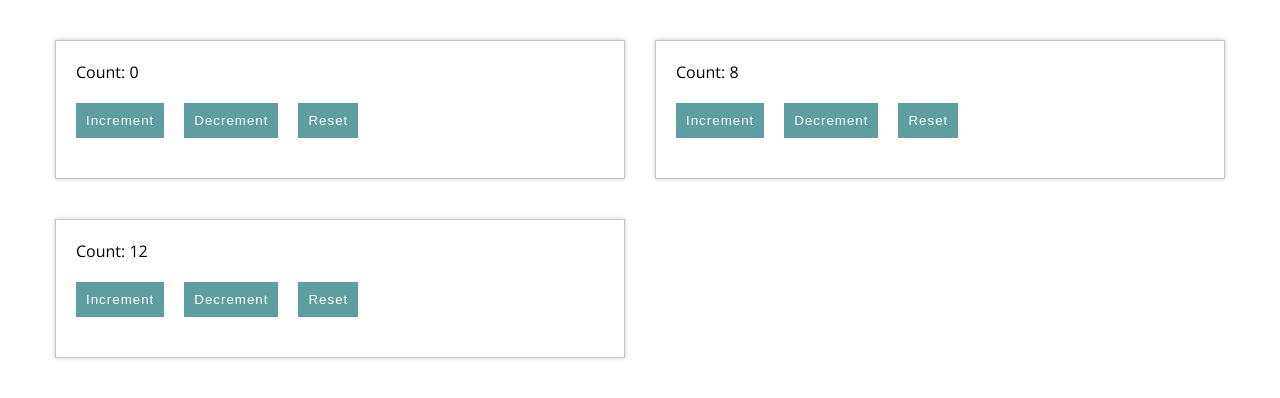
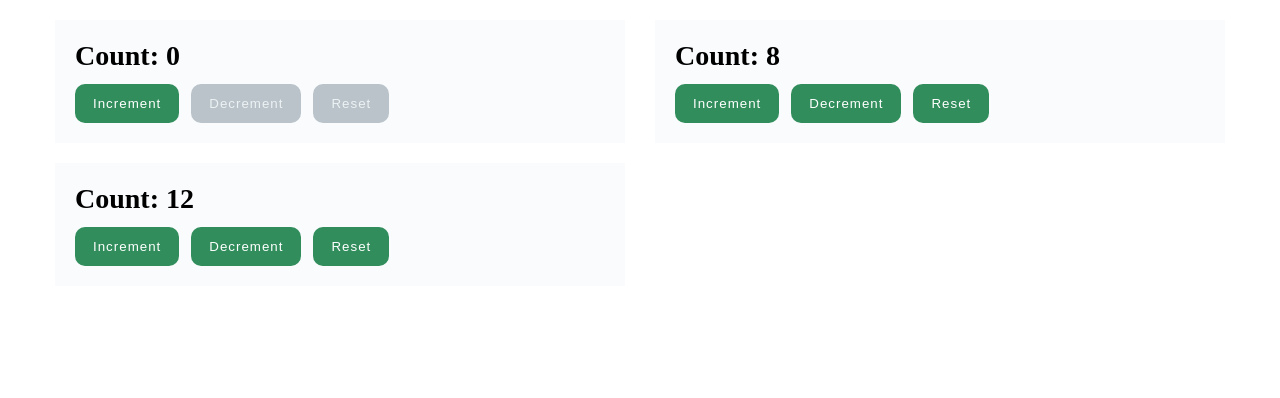
Before and after one commit to liamkuchta/Kuchta_Liam_HW2, a plain HTML site: page index.html in a window 1280 px wide. Drawn offline with nearby package versions, Linux system fonts and the light colour scheme.

Commit message:
update counter css
started styling counter section

```diff
--- a/sass/components/_counter.scss
+++ b/sass/components/_counter.scss
@@ -1,18 +1,33 @@
 .counter {
-    border: solid 1px #c5c5c5;
-    margin-top: 40px;
+  background-color: #f9fbfd;
+  margin-top: 20px;
     padding: 20px;
-    box-shadow: 0 0 5px rgba(0,0,0,.2);
-    font-family: 'Open Sans', Arial, Helvetica, sans-serif;
-  }
+}
 
-  button {
-    margin-top: 20px;
-    margin-bottom: 20px;
-    margin-right: 20px;
+.counter-display {
+  font-size: 28px;
+  font-weight: 700;
+  margin-bottom: 12px;
+}
+
+.counter-button {
+  background-color: #318e5c;
     border: none;
-    padding: 10px;
-    background-color: cadetblue;
+  border-radius: 10px;
     color: #fff;
     letter-spacing: 1px;
+  margin-bottom: 12px;
+  margin-right: 12px;
+  padding: 12px 18px;
+}
+
+.is-inactive {
+  background-color: #b9c3c9;
+  color: #edf2f4;
+}
+
+@media screen and (min-width: 768px) {
+  .counter-button {
+    margin-bottom: 0;
   }
+}
```
Also changed, not shown: css/main.css, 1 other file.
